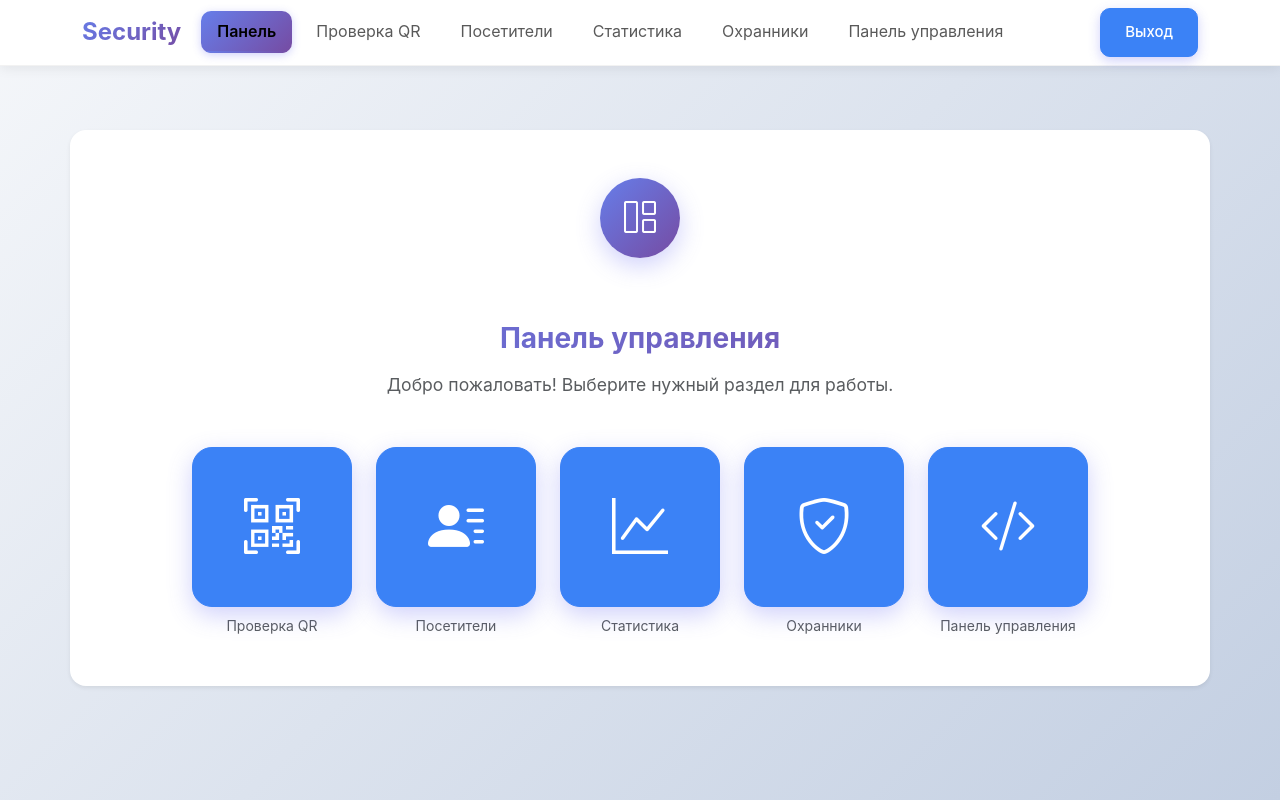
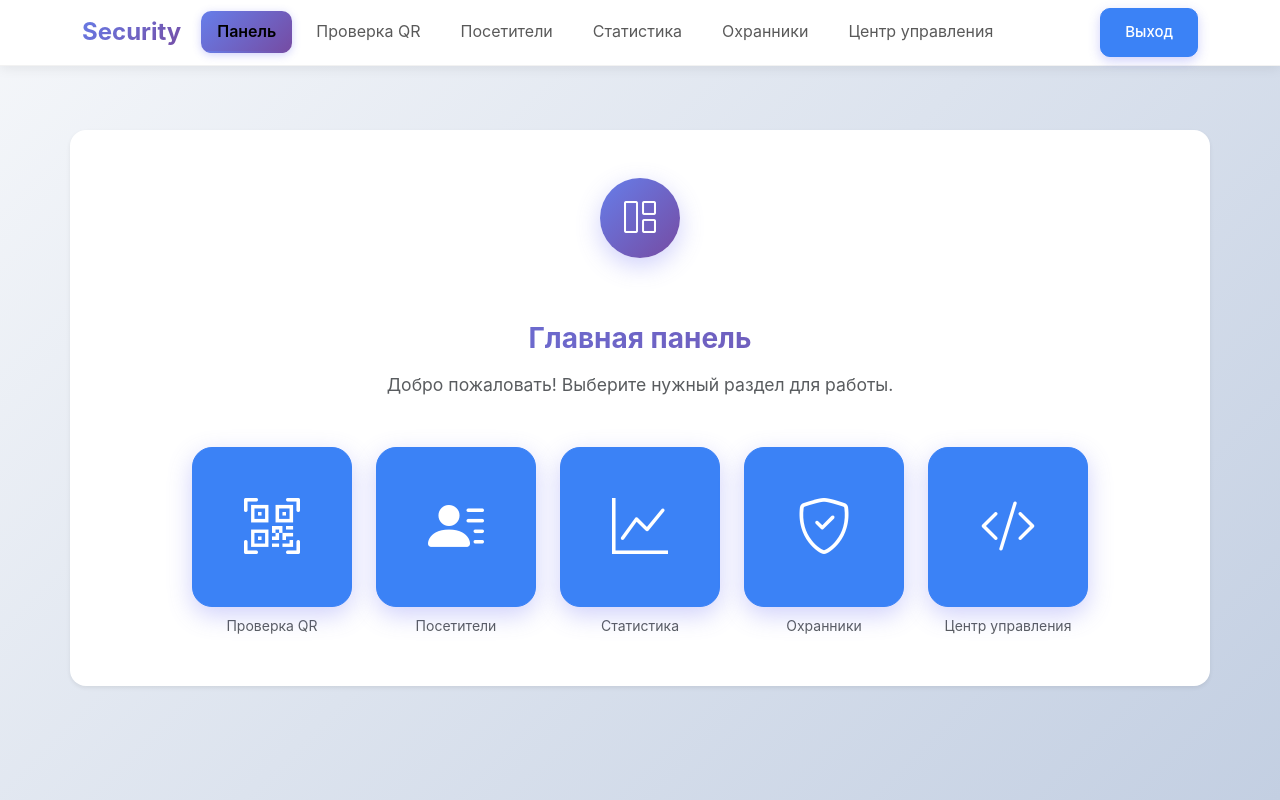
Before and after one commit to SOKLY6/Project_safe_team, a React (Vite) app in the folder web_portal/: page /dashboard in a window 1280 px wide. Built offline with nearby package versions, Linux system fonts and the light colour scheme; sample sign-in values are in the browser's storage.

Commit message:
fix details

```diff
--- a/web_portal/src/components/Navbar.jsx
+++ b/web_portal/src/components/Navbar.jsx
@@ -75,7 +75,7 @@ const Navbar = () => {
                     className={({ isActive }) => `nav-link ${isActive ? 'active' : ''}`}
                     to="/api-panel"
                   >
-                    Панель управления
+                    Центр управления
                   </NavLink>
                 </li>
               </>
--- a/web_portal/src/pages/ApiPanel.jsx
+++ b/web_portal/src/pages/ApiPanel.jsx
@@ -514,7 +514,7 @@ const ApiPanel = () => {
       <main className="container mb-5">
         <div className="row mb-4">
           <div className="col-12">
-            <h1 className="h3 mb-2">Панель управления</h1>
+            <h1 className="h3 mb-2">Центр управления</h1>
           </div>
         </div>
 
--- a/web_portal/src/pages/Dashboard.jsx
+++ b/web_portal/src/pages/Dashboard.jsx
@@ -23,7 +23,7 @@ const Dashboard = () => {
                 <i className="bi bi-grid-1x2 text-white" style={{ fontSize: '32px' }}></i>
               </div>
             </div>
-            <h1 className="h3 mb-3 text-center fw-bold">Панель управления</h1>
+            <h1 className="h3 mb-3 text-center fw-bold">Главная панель</h1>
             <p className="text-muted mb-5 text-center" style={{ fontSize: '1.1rem' }}>
               Добро пожаловать! Выберите нужный раздел для работы.
             </p>
@@ -74,11 +74,11 @@ const Dashboard = () => {
                     <Link
                       className="btn btn-primary btn-tile"
                       to="/api-panel"
-                      aria-label="Панель управления"
+                      aria-label="Центр управления"
                     >
                       <i className="bi bi-code-slash"></i>
                     </Link>
-                    <div className="small text-muted mt-2">Панель управления</div>
+                    <div className="small text-muted mt-2">Центр управления</div>
                   </div>
                 </>
               )}
```
